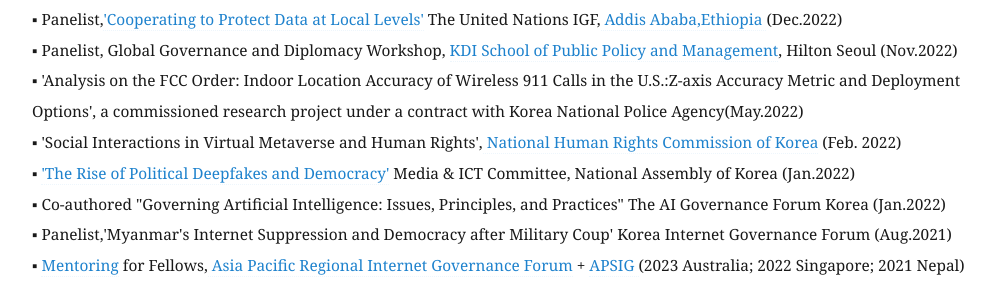
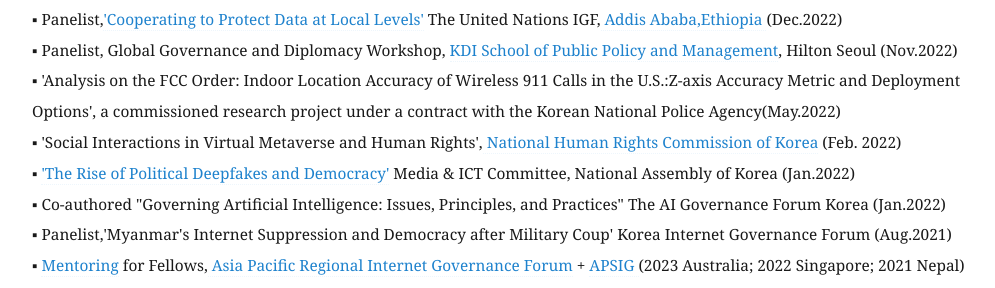
Before and after one commit to eunchangchoi/eunchangchoi.github.io, a Jekyll site: the page built from index.md, in a window 1280 px wide and 900 px high, scrolled down 6580 px. Shown: the part 190-478 px from the top of the window, without its empty margins (68-1063 px from the left). Built offline with Jekyll 4.4.1, drawn with Linux system fonts in a browser that asks for light colours.

Commit message:
Update index.md

```diff
--- a/index.md
+++ b/index.md
@@ -148,7 +148,7 @@
 ▪ 'Mobile Location Accuracy Requirements in Wireless Indoor Emergency Calls: How to Revise the Protection, Utilization, of Location Information Act', Technology Policy Forum, Han Yang Univ School of Engineering (Jan.2023)<br>
 ▪ Panelist,<a href="https://www.intgovforum.org/en/content/nris-cooperating-to-protecting-data-at-local-levels">'Cooperating to Protect Data at Local Levels'</a>  The United Nations IGF,<a href="https://www.intgovforum.org/en?mn=zyjlo3zXcEyFoXe0t8ZjjKlZgTEwFS1Ll2ly.kZktiPIaNySpVaEf"> Addis Ababa,Ethiopia </a>(Dec.2022) <br>
 ▪ Panelist, Global Governance and Diplomacy Workshop, <a href="https://www.kdischool.ac.kr/"> KDI School of Public Policy and Management</a>, Hilton Seoul (Nov.2022)<br>
-▪ 'Analysis on the FCC Order: Indoor Location Accuracy of Wireless 911 Calls in the U.S.:Z-axis Accuracy Metric and Deployment Options', a commissioned research project under a contract with  Korea National Police Agency(May.2022)<br>
+▪ 'Analysis on the FCC Order: Indoor Location Accuracy of Wireless 911 Calls in the U.S.:Z-axis Accuracy Metric and Deployment Options', a commissioned research project under a contract with  the Korean National Police Agency(May.2022)<br>
 ▪ 'Social Interactions in Virtual Metaverse and Human Rights',<a href="https://www.humanrights.go.kr/site/main/index002"> National Human Rights Commission of Korea</a> (Feb. 2022)<br>
 ▪ <a href="https://zdnet.co.kr/view/?no=20220112165731">'The Rise of Political Deepfakes and Democracy'</a> Media & ICT Committee, National Assembly of Korea (Jan.2022) <br>
 ▪ Co-authored "Governing Artificial Intelligence: Issues, Principles, and Practices" The AI Governance Forum Korea (Jan.2022)<br>
```
